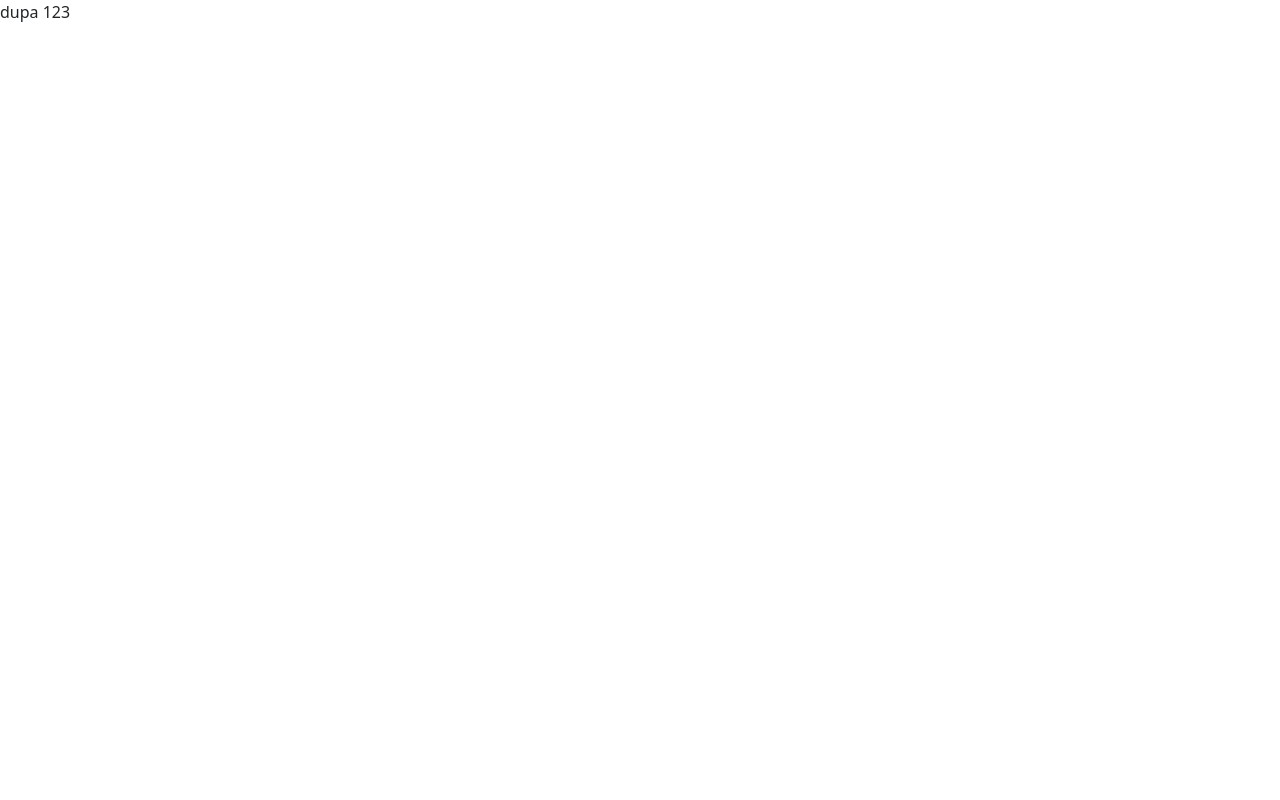
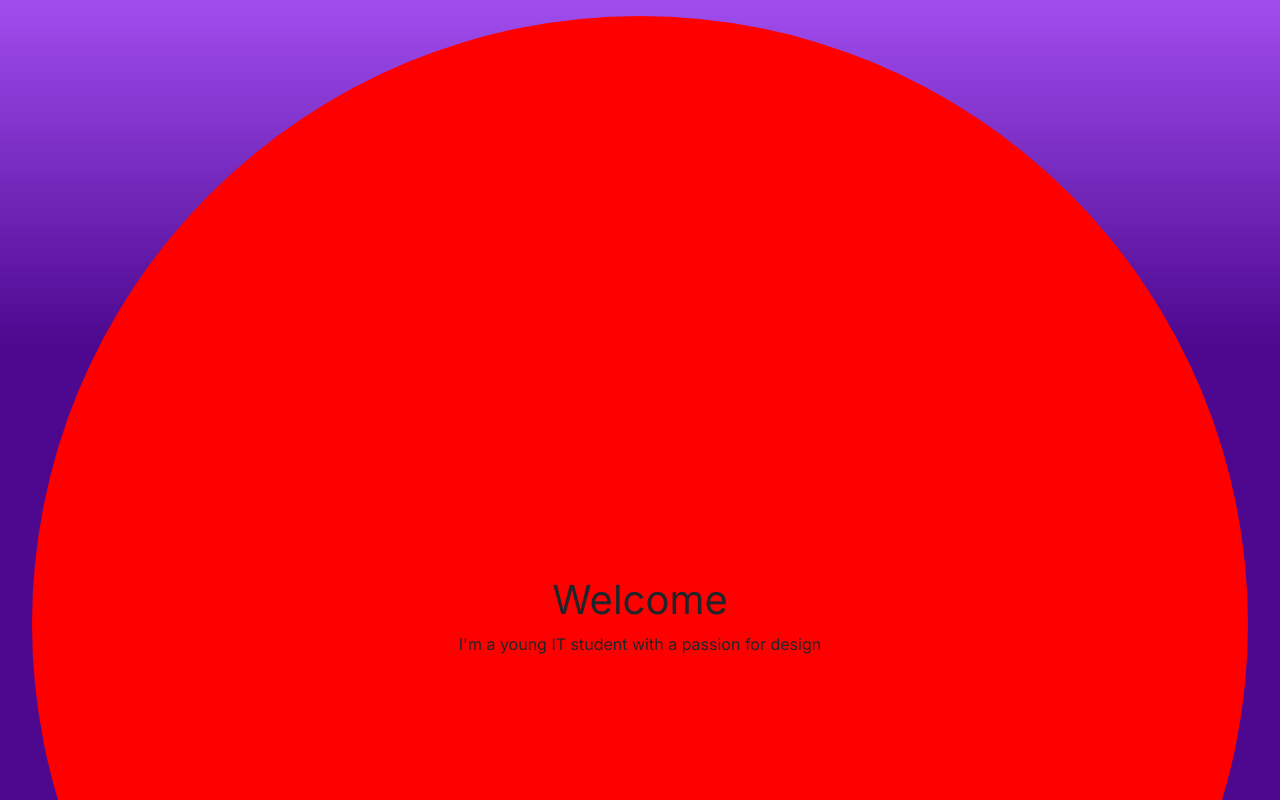
Before and after one commit to Lightiiy/portfolio, an Angular app: page / in a window 1280 px wide. Shown: the top 800 px of the page. Built offline with nearby package versions, Linux system fonts and the light colour scheme.

Commit message:
Changes in design and first work in implementation

```diff
--- a/src/app/app-routing.module.ts
+++ b/src/app/app-routing.module.ts
@@ -1,10 +1,15 @@
 import { NgModule } from '@angular/core';
 import { RouterModule, Routes } from '@angular/router';
+import { HomePageComponent } from './module/home-page/home-page.component';
 
-const routes: Routes = [];
+const routes: Routes = [
+  {
+    path: '', component: HomePageComponent
+  }
+];
 
 @NgModule({
   imports: [RouterModule.forRoot(routes)],
-  exports: [RouterModule]
-})
+  exports: [RouterModule]}
+)
 export class AppRoutingModule { }
--- a/src/app/app.component.html
+++ b/src/app/app.component.html
@@ -1,2 +1 @@
-<div>dupa 123</div>
 <router-outlet></router-outlet>
--- a/src/app/app.module.ts
+++ b/src/app/app.module.ts
@@ -4,10 +4,12 @@ import { BrowserModule } from '@angular/platform-browser';
 import { AppRoutingModule } from './app-routing.module';
 import { AppComponent } from './app.component';
 import { NgbModule } from '@ng-bootstrap/ng-bootstrap';
+import { HomePageComponent } from './module/home-page/home-page.component';
 
 @NgModule({
   declarations: [
-    AppComponent
+    AppComponent,
+    HomePageComponent
   ],
   imports: [
     BrowserModule,
--- /dev/null
+++ b/src/app/module/home-page/home-page.component.html
@@ -0,0 +1,33 @@
+<div>
+  <div class="wrapper">
+    <div id="welcome" class="circle">
+      <div class="welcome-text">
+        <h1>Welcome</h1>
+        <p>I'm a young IT student with a passion for design</p>
+      </div>
+    </div>
+
+    <div id="cv" (click)="testEvent()" class="circle">CV</div>
+    <div *ngIf="showMyPhoto; then myPhoto; else axiPhoto"></div>
+    <ng-template #myPhoto>
+      <div id="about" class="circle">
+        <h2>About my me</h2>
+      </div>
+    </ng-template>
+    <ng-template #axiPhoto>
+      <div id="about" class="circle">
+        <h2>About my dog (and me)</h2>
+      </div>
+    </ng-template>
+    <button class="photo-change" (click)="testChange()">Change photo</button>
+
+    <div id="navbar">
+      <ul>
+        <li>1</li>
+        <li>2</li>
+        <li>3</li>
+        <li>4</li>
+      </ul>
+    </div>
+  </div>
+</div>
--- /dev/null
+++ b/src/app/module/home-page/home-page.component.scss
@@ -0,0 +1,75 @@
+//Mobile 320px - 1023px
+//Tablet 1024px - 1439px
+//Desktop 1440px
+
+
+.wrapper{
+    display: flex;
+    flex-direction: column;
+    justify-items: flex-start;
+    align-items: center;
+    justify-content: space-evenly;
+    z-index: -1;
+
+    #welcome{
+        z-index: 1;
+        width: 95vw;
+        height: 95vw;
+        display: flex;
+        justify-items: flex-start;
+        align-items: center;
+        justify-content: center;
+        background-color: red;
+
+        #welcome-text{
+            z-index: 2;
+            display: flex;
+            flex-direction: column;
+            align-items: flex-start;
+        }
+    }
+
+    #cv{
+        background-color: green;
+        z-index: 2;
+        width: 30vw;
+        height: 30vw;
+        transform: translate(25vw, -10vh);
+    }
+
+    #about{
+        z-index: 1;
+        background-color: blue;
+        width: 75vw;
+        height: 75vw;
+    }
+
+    .photo-change{
+        z-index: 2;
+        border: none;
+        background-color: transparent;
+        transform: translate(-25vw,-5vh);
+    }
+
+    #navbar{
+        width: 100%;
+        padding: 1rem;
+        ul{
+            display: flex;
+            flex-direction: row;
+            justify-content: space-between;
+            list-style: none;
+            margin: 0;
+            padding: 0;
+        }
+    }
+
+}
+
+.circle{
+    display: flex;
+    justify-content: center;
+    align-items: center;
+    text-align: center;
+    border-radius: 100%;
+}
--- /dev/null
+++ b/src/app/module/home-page/home-page.component.ts
@@ -0,0 +1,26 @@
+import { Component, OnInit } from '@angular/core';
+
+@Component({
+  selector: 'app-home-page',
+  templateUrl: './home-page.component.html',
+  styleUrls: ['./home-page.component.scss']
+})
+export class HomePageComponent implements OnInit {
+
+  constructor() { }
+
+  public showMyPhoto: boolean = false;
+
+  testEvent()
+  {
+    console.log("test");
+  }
+
+  testChange(){
+    this.showMyPhoto = !this.showMyPhoto;
+  }
+
+  ngOnInit(): void {
+  }
+
+}
--- /dev/null
+++ b/src/assets/fonts.css
@@ -0,0 +1,5 @@
+@import url('https://fonts.googleapis.com/css2?family=Inter:wght@200;400;600;700&display=swap');
+
+*{
+    font-family: 'Inter', sans-serif;
+}
--- a/src/styles.scss
+++ b/src/styles.scss
@@ -1,4 +1,12 @@
 /* You can add global styles to this file, and also import other style files */
 
 /* Importing Bootstrap SCSS file. */
-@import '~bootstrap/scss/bootstrap';
+@import 'bootstrap/scss/bootstrap';
+@import './assets/fonts.css';
+
+body{
+    height: 100vh;
+    padding: 16px;
+    background: rgb(77,8,143);
+    background: linear-gradient(0deg, rgba(77,8,143,1) 57%, rgba(160,77,238,1) 100%);
+}
```
Also changed, not shown: package.json (+11 -10 lines), src/app/service/temp.txt (added), src/app/shared/temp.txt (added), src/shared/temp.txt (deleted), 2 other files (tests, documents, lock files or other folders).
